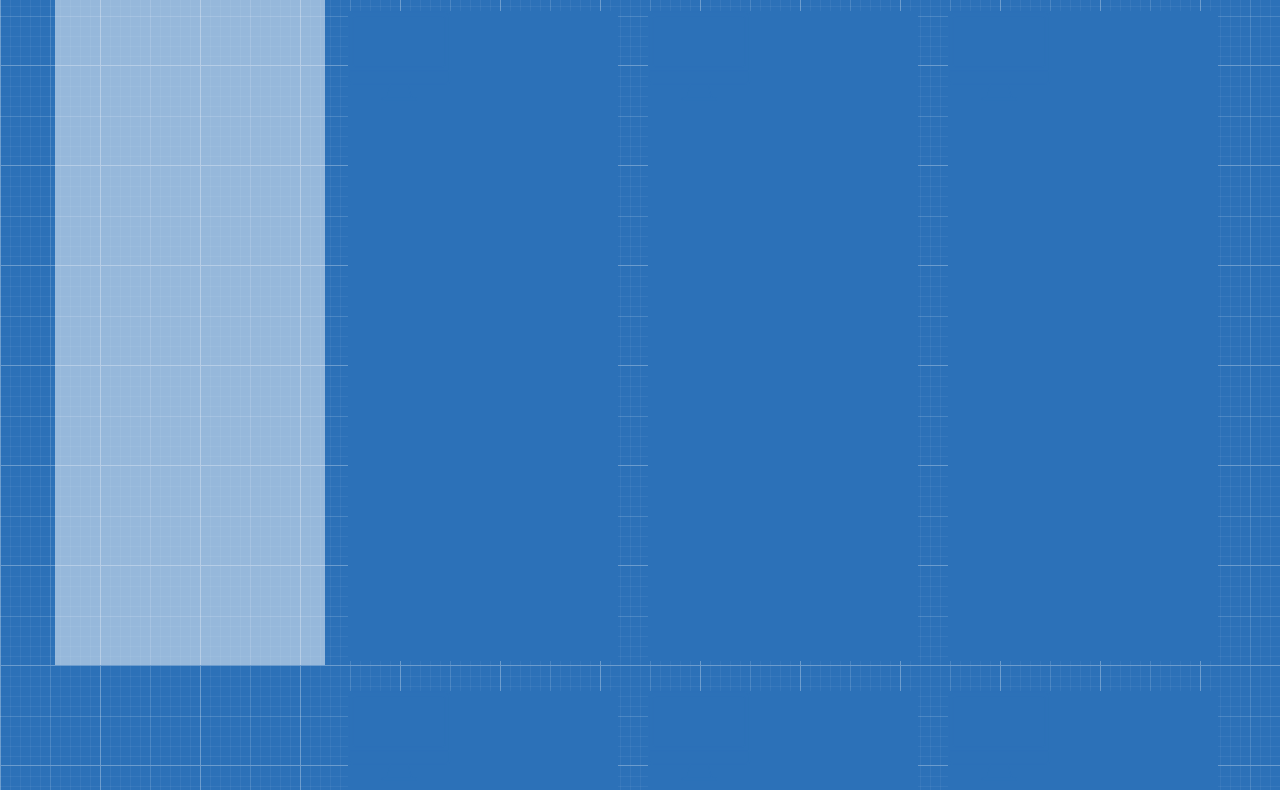
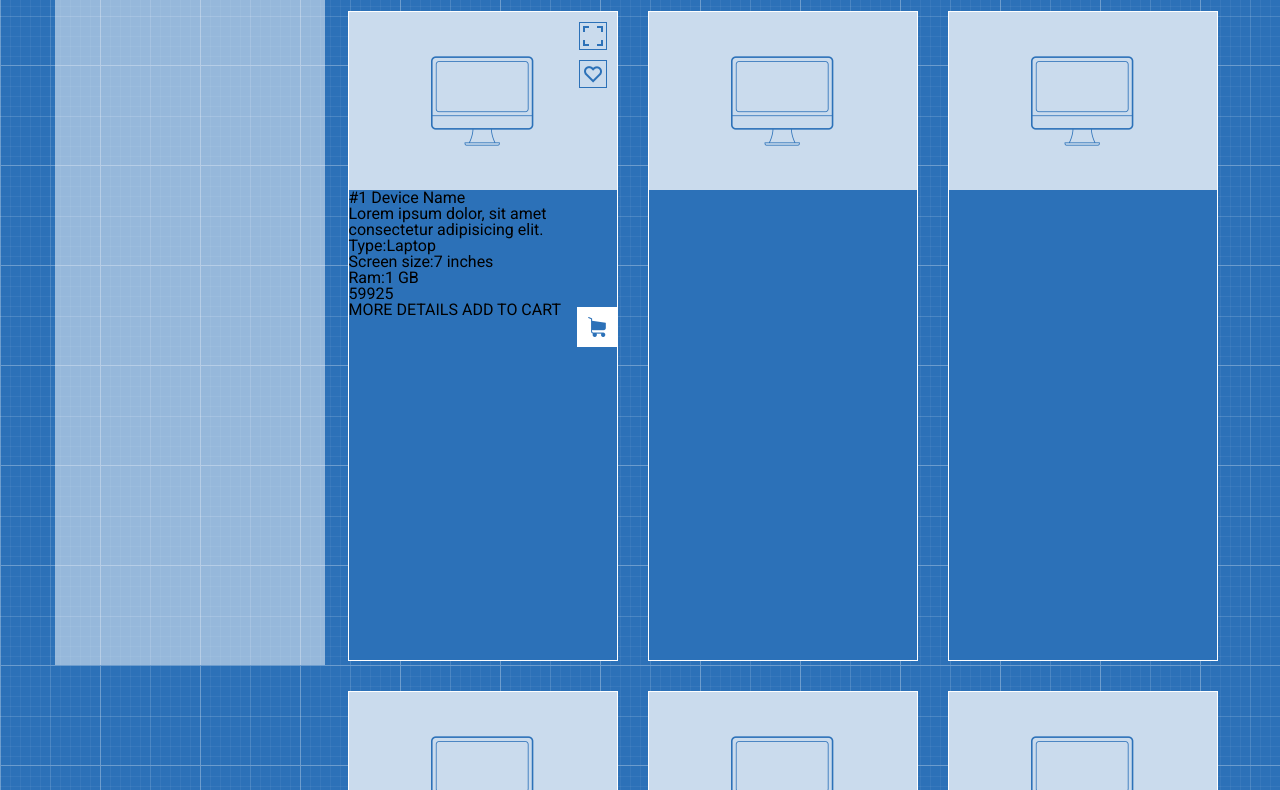
Before and after one commit to VeronaNebesna/VeronaNebesna.github.io, a plain HTML site: page index.html in a window 1280 px wide. Shown: the part 235-1025 px from the top of the page. Drawn offline with Linux system fonts and the light colour scheme.

Commit message:
added products

```diff
--- a/index.html
+++ b/index.html
@@ -21,7 +21,7 @@
                     <div class="menu">
                         <ul>
                             <li><a href="">Home </a></li>
-                            <li ><a href="">Products 222<div class="arrow"></div></a>
+                            <li ><a href="">Products<div class="arrow"></div></a>
                             <ul class="sub-menu">
                                 <li><a href="">Lorem ipsum dolor </a></li>
                                 <li><a href="">Sit amet</a></li>
@@ -110,8 +110,28 @@
                         <div class="product">
                             <div class="product_img">
                                 <img src="images/screen.png" alt="">
+                                <div class="light_box">
+
+                                </div>
+                                <div class="like">
+
+                                </div>
                             </div>
                             <div class="product_body">
+                                <div class="item">
+                                    <p>#1 Device Name</p>
+                                    <p>Lorem ipsum dolor, sit amet consectetur adipisicing elit.</p>
+                                    <p><b>Type:</b>Laptop</p>
+                                    <p><b>Screen size:</b>7 inches</p>
+                                    <p><b>Ram:</b>1 GB</p>
+                                    <div class="price">
+                                        599<sup>25</sup>
+                                    </div>
+                                    <div class="bottom">
+                                        <bottom>MORE DETAILS</bottom>
+                                        <bottom>ADD TO CART<div class="cart"></div></bottom>
+                                    </div>
+                                </div>
 
                             </div>
                         </div>
--- a/style.css
+++ b/style.css
@@ -62,7 +62,7 @@ body{
 .menu li:hover .arrow{
     background: url(images/arrow_white.png) no-repeat ;
   }
-.row:after, .menu ul:after, .all_products:after{
+.row:after, .menu ul:after{
     content: "";
     display: block;
     clear: both;
@@ -205,66 +205,54 @@ li:hover > .sub-menu{
     height:650px;
     width: 270px;
     margin-top:30px;
+    border:1px solid rgb(255, 255, 255);
 }
 .two{
     margin-right:30px;
     margin-left:30px;
 }
-
-/*
-
-.device{
-    width: 270px;
-    height: 650px;
-    background-color: rgba(44, 112, 183, 0.75);
-    margin-left:30px;
-    margin-bottom: 30px;
-}
-.img{
-    background:rgba(255, 255, 255, 0.7) no-repeat;
+.product_img{
     width: 100%;
-    height: 178px;
+    height:178px;
+    background-color:rgba(255, 255, 255, 0.75);
     position:relative;
 }
-.screen{
-  width:100%;
-  height:100%;
+.product_img img{
+    position: absolute;
+    top:0;
+    right:0;
+    bottom:0;
+    left:0;
+    margin:auto;
 }
-
-.screen img{
-    top:0;
-  right:0;
-  left:0;
-  bottom:0;
-  margin: auto;
-  position: absolute;
-}
-.square{
-    background:url(images/square_blue.png) no-repeat 50% 50%;
+.light_box{
+    background: url(images/square_blue.png) no-repeat 50% 50%;
+    border:1px solid rgb(44, 113, 184);
     position:absolute;
+    right:10px;
     top:10px;
-    right:10px;
-    width: 28px;
+    width:28px;
     height:28px;
-    border:1px solid rgb(44, 112, 183);
-}
-.square:hover{
-    background-color:rgb(44, 112, 183);
-    background-image:url(images/square_white.png);
 }
 .like{
     background: url(images/like_blue.png) no-repeat 50% 50%;
+    border:1px solid rgb(44, 113, 184);
     position:absolute;
+    right:10px;
     top:48px;
-    right:10px;
+    width:28px;
     height:28px;
-    width:28px;
-    border:1px solid rgb(44, 112, 183)
+}
+.light_box:hover{
+    background-color: rgb(44, 113, 184);
+    background-image: url(images/square_white.png);
 }
 .like:hover{
-    background-color:rgb(44, 112, 183);
-    background-image:url(images/like_white.png);
+    background-color: rgb(44, 113, 184);
+    background-image: url(images/like_white.png);
 }
+/*
+
 .description p{
     color:rgb(255, 255, 255);
     padding-top: 20px;
```
